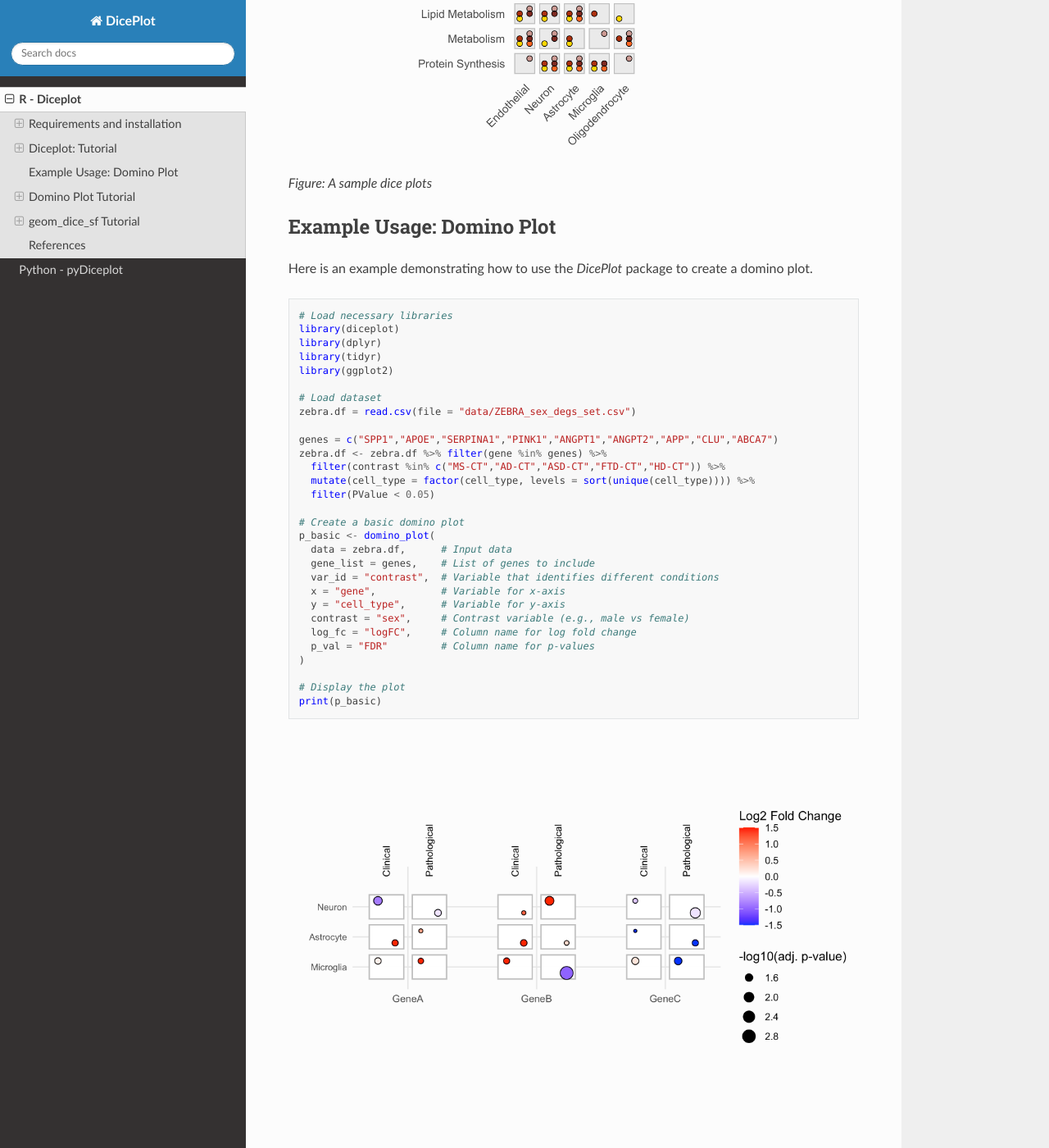
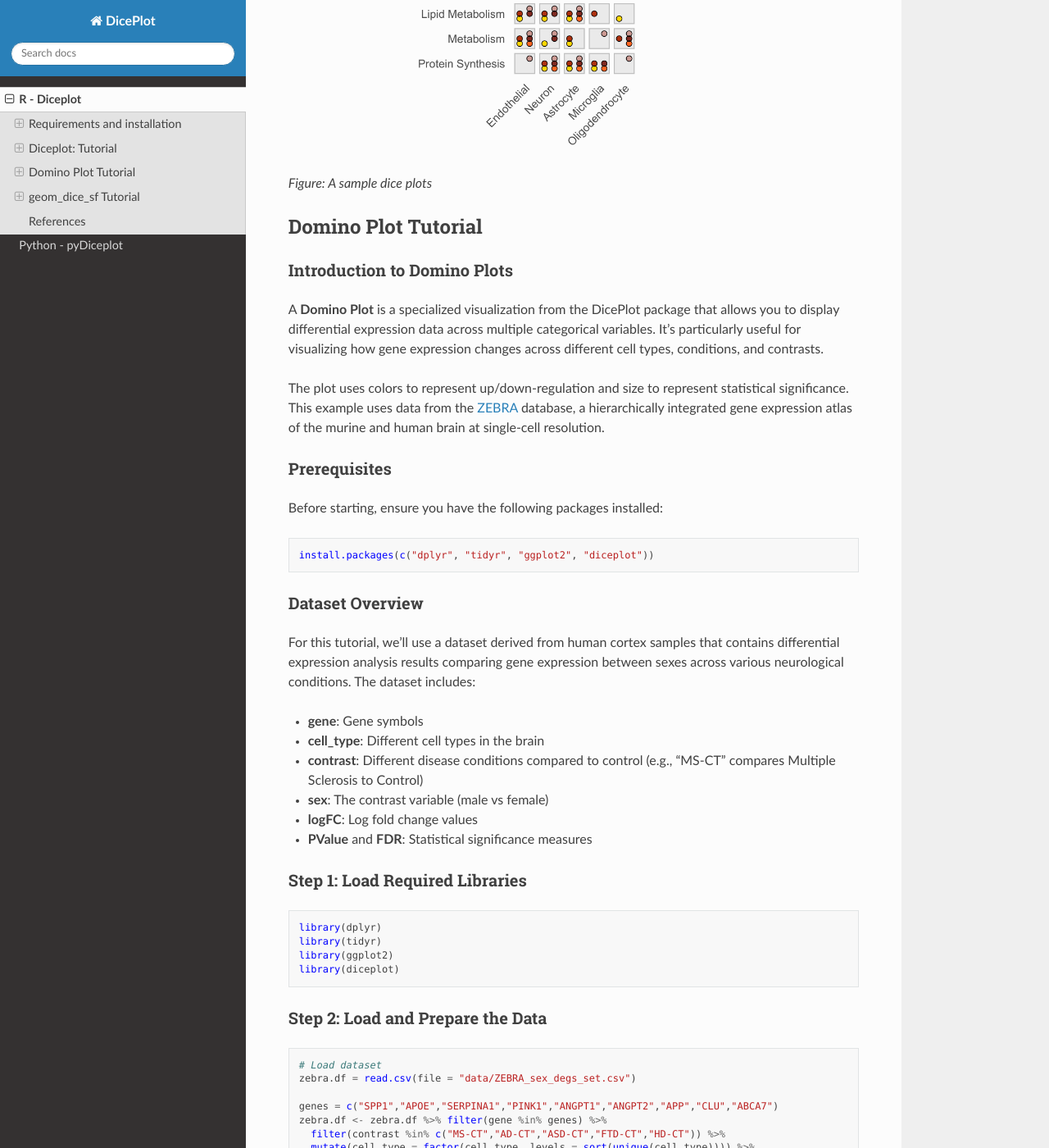
Before and after one commit to maflot/ReadTheDocsDiceplot, a Sphinx documentation site: the page built from docs/source/R.rst, in a window 1280 px wide and 1400 px high, scrolled down 8486 px. Shown: the whole window at 82% size. Built offline with Sphinx 7.4.7 and the Read the Docs theme 3.1.0, drawn with Linux system fonts in a browser that asks for light colours.

Commit message:
removed deprecated example

```diff
--- a/docs/source/R.rst
+++ b/docs/source/R.rst
@@ -354,45 +354,6 @@ For additional examples, please refer to the `tests/` folder.
 
    *Figure: A sample dice plots*
 
-Example Usage: Domino Plot
-~~~~~~~~~~~~~~~~~~~~~~~~~~~~~
-
-Here is an example demonstrating how to use the `DicePlot` package to create a domino plot.
-
-.. code-block:: r
-
-   # Load necessary libraries
-   library(diceplot)
-   library(dplyr)
-   library(tidyr)
-   library(ggplot2)
-
-   # Load dataset
-   zebra.df = read.csv(file = "data/ZEBRA_sex_degs_set.csv")
-
-   genes = c("SPP1","APOE","SERPINA1","PINK1","ANGPT1","ANGPT2","APP","CLU","ABCA7")
-   zebra.df <- zebra.df %>% filter(gene %in% genes) %>%
-     filter(contrast %in% c("MS-CT","AD-CT","ASD-CT","FTD-CT","HD-CT")) %>%
-     mutate(cell_type = factor(cell_type, levels = sort(unique(cell_type)))) %>%
-     filter(PValue < 0.05)
-
-   # Create a basic domino plot
-   p_basic <- domino_plot(
-     data = zebra.df,      # Input data
-     gene_list = genes,    # List of genes to include
-     var_id = "contrast",  # Variable that identifies different conditions
-     x = "gene",           # Variable for x-axis
-     y = "cell_type",      # Variable for y-axis
-     contrast = "sex",     # Contrast variable (e.g., male vs female)
-     log_fc = "logFC",     # Column name for log fold change
-     p_val = "FDR"         # Column name for p-values
-   )
-
-   # Display the plot
-   print(p_basic)
-
-.. figure:: r_plots/joined_domino_plot_example.png
-   :alt: Sample domino plot
 
 Domino Plot Tutorial
 ~~~~~~~~~~~~~~~~~~~~~~~~~~~~~
```
